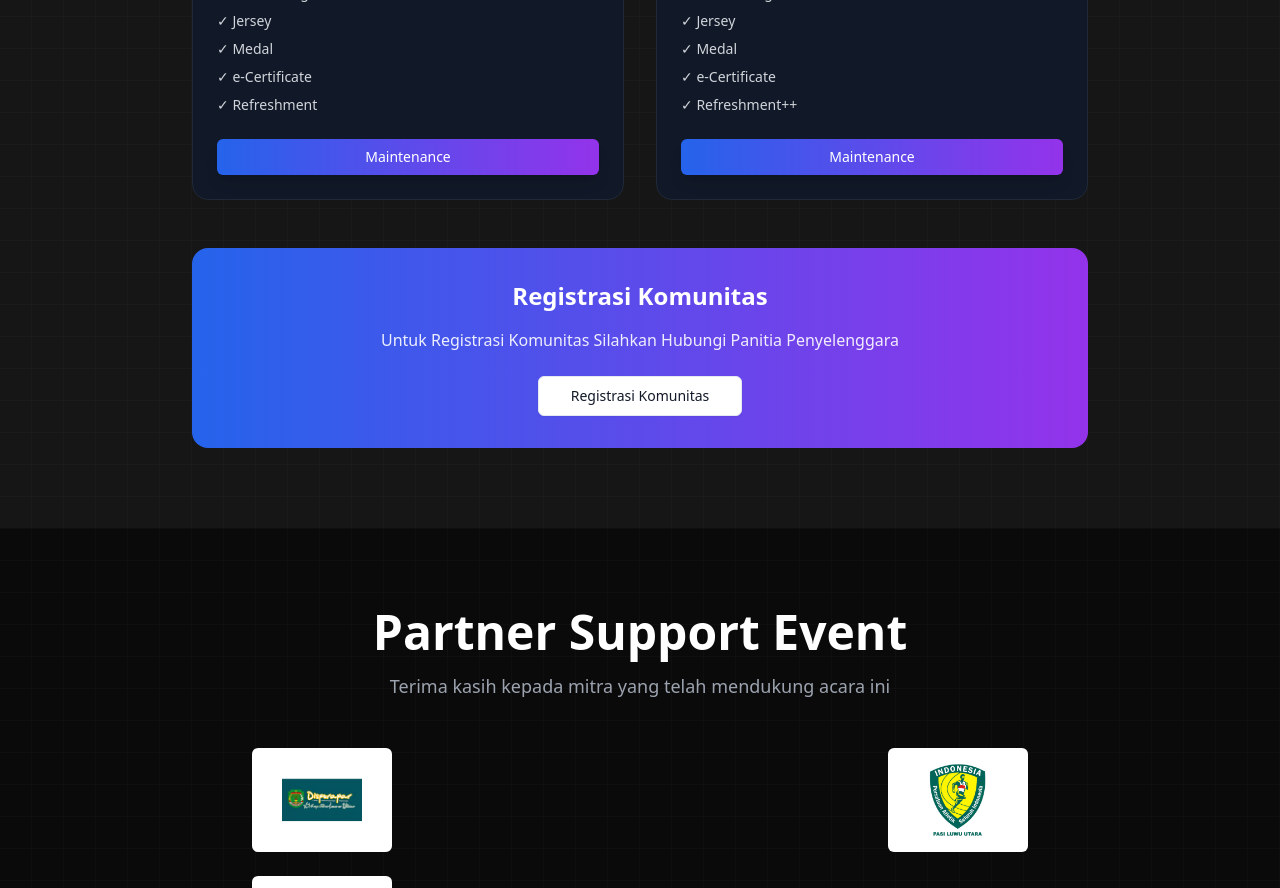
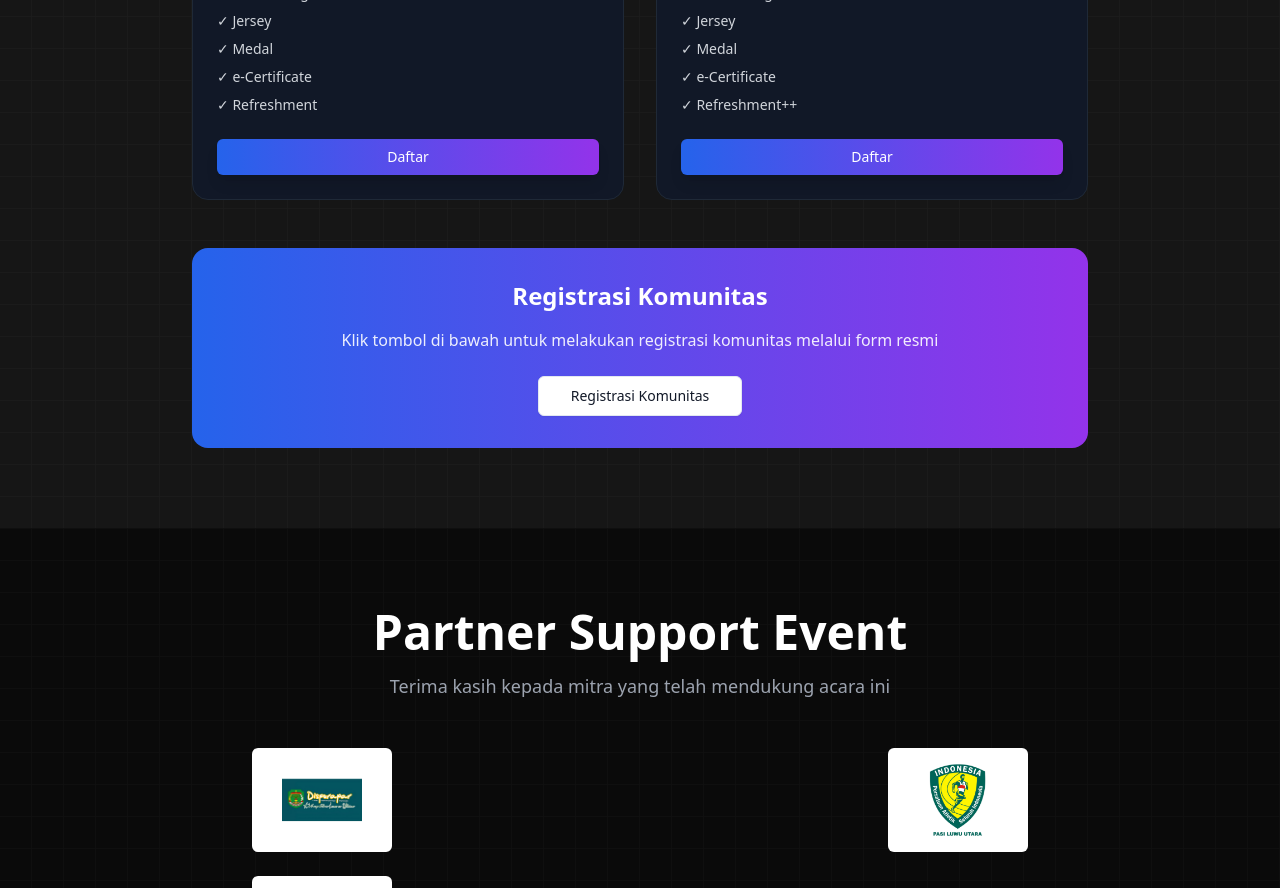
Before and after one commit to codenamekii/sukamaju-fun-run, a Next.js app: page / in a window 1280 px wide. Shown: the part 3440-4328 px from the top of the page. Built offline with nearby package versions, Linux system fonts and the light colour scheme.

Commit message:
buka kembali registrasi + Registrasi Komunitas

```diff
--- a/app/page.tsx
+++ b/app/page.tsx
@@ -426,7 +426,7 @@ export default function SponsorshipSection() {
                   regular: "Rp 200.000",
                   slot: "TERSEDIA",
                   benefit: ["Goodie Bag", "Jersey", "Medal", "e-Certificate", "Refreshment"],
-                  //link: "https://forms.gle/4jryXNeH2J2d9jV69", // LINK JOTFORM 5K
+                  link: "https://forms.gle/4jryXNeH2J2d9jV69", // LINK JOTFORM 5K
                 },
                 {
                   category: "10K Challenge",
@@ -434,7 +434,7 @@ export default function SponsorshipSection() {
                   regular: "Rp 250.000",
                   slot: "TERSEDIA",
                   benefit: ["Goodie Bag", "Jersey", "Medal", "e-Certificate", "Refreshment++"],
-                  //link: "https://forms.gle/coQX7eLUdVRKxoJq5", // LINK JOTFORM 10K (ganti sesuai link kamu)
+                  link: "https://forms.gle/coQX7eLUdVRKxoJq5", // LINK JOTFORM 10K (ganti sesuai link kamu)
                 },
               ].map((item, index) => (
                 <motion.div
@@ -472,9 +472,9 @@ export default function SponsorshipSection() {
                     <Button
                       variant="glow"
                       className="w-full mt-6"
-                      //onClick={() => window.open(item.link, "_blank")}
+                      onClick={() => window.open(item.link, "_blank")}
                     >
-                      Maintenance
+                      Daftar
                     </Button>
                   </div>
                 </motion.div>
@@ -488,13 +488,15 @@ export default function SponsorshipSection() {
               className="bg-gradient-to-r from-blue-600 to-purple-600 rounded-2xl p-8 text-center"
             >
               <h3 className="text-2xl font-bold text-white mb-4">Registrasi Komunitas</h3>
-              <p className="text-white/90 mb-6">Untuk Registrasi Komunitas Silahkan Hubungi Panitia Penyelenggara</p>
+              <p className="text-white/90 mb-6">
+                Klik tombol di bawah untuk melakukan registrasi komunitas melalui form resmi
+              </p>
               <Button
                 variant="outline"
                 size="lg"
                 className="bg-white text-gray-900 hover:bg-gray-100"
                 onClick={() =>
-                  window.open("https://api.whatsapp.com/send/?phone=6285890031215&text&type=phone_number&app_absent=0", "_blank")
+                  window.open("https://form.jotform.com/252315355747460", "_blank")
                 }
               >
                 Registrasi Komunitas
```
